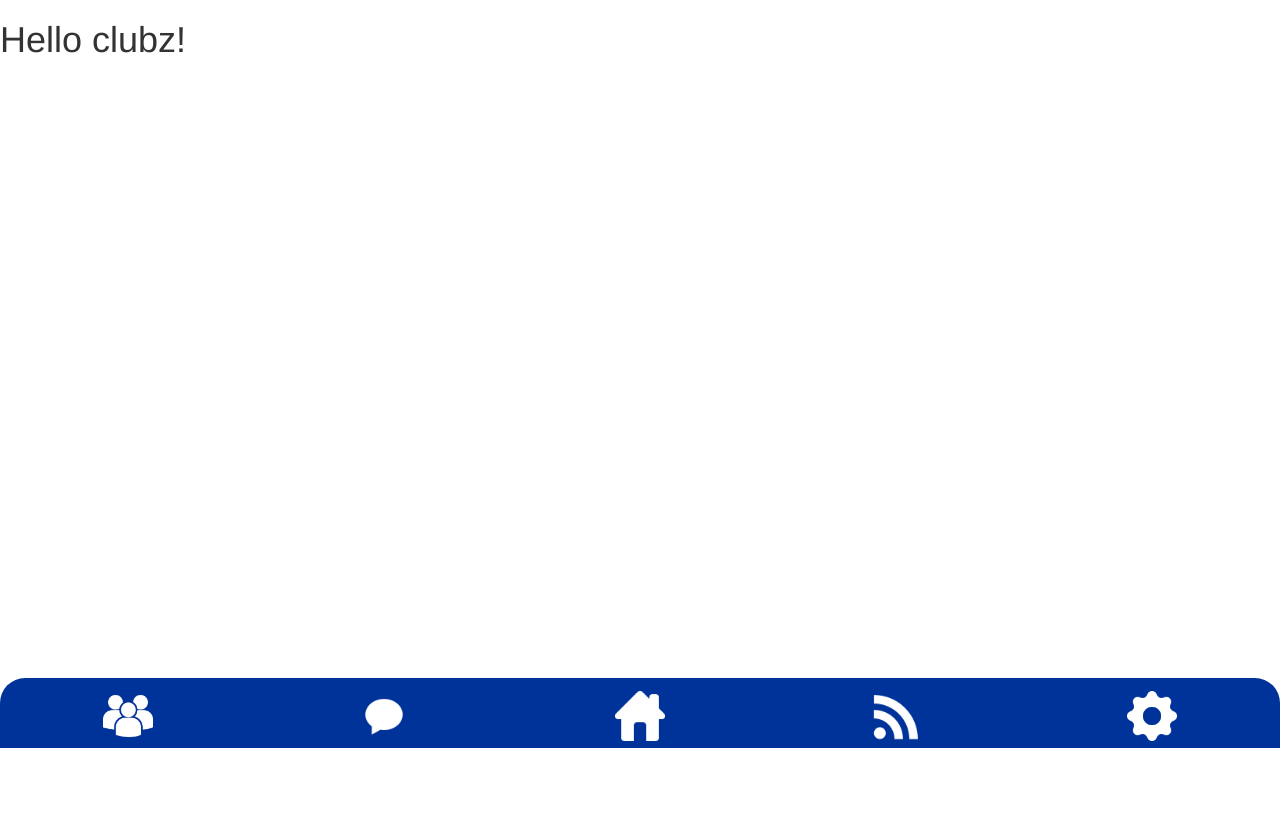
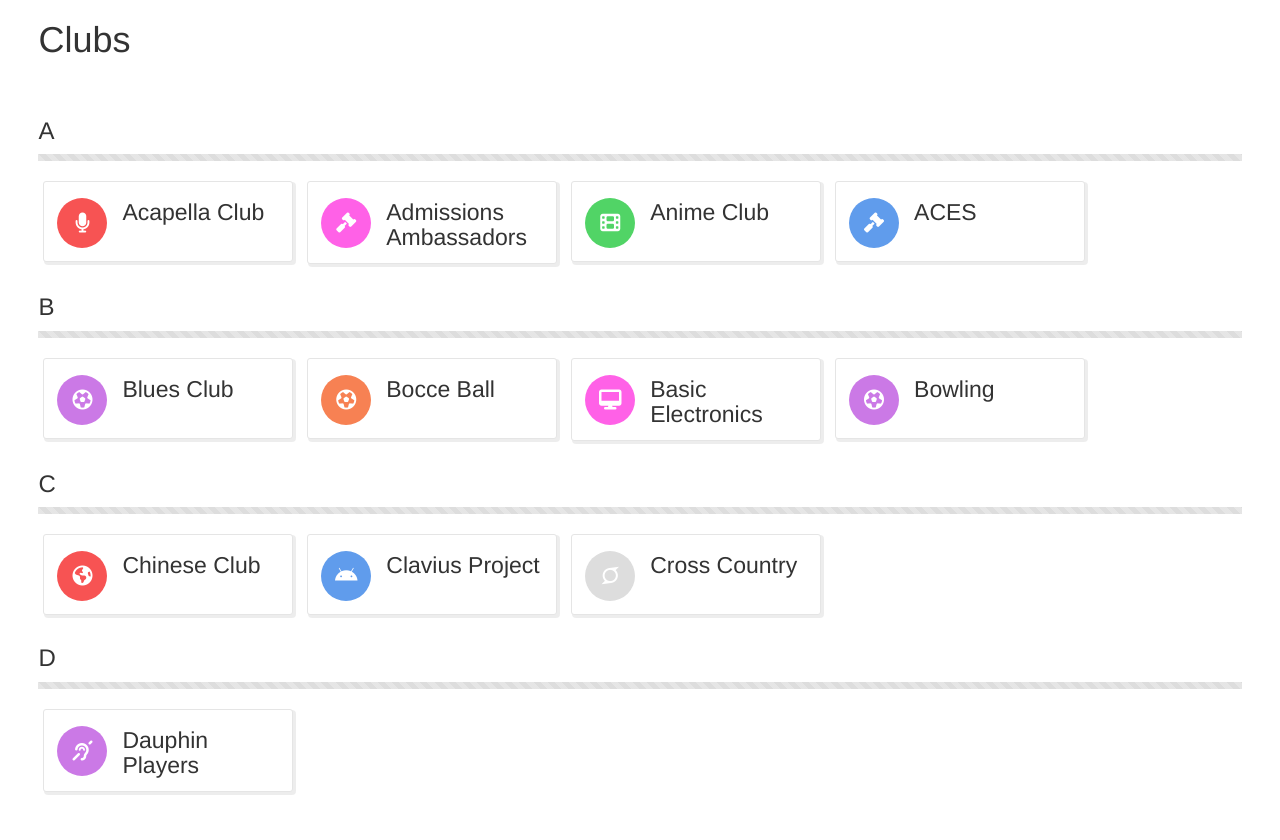
Before and after one commit to RollerCoasterMan5/Clubbub, a PHP site: page /clubs.html in a window 1280 px wide. Shown: the part 52-892 px from the top of the page. Before the commit the page ends 800 px from the top, so only its background shows below. Run offline with PHP 8.4, Linux system fonts and the light colour scheme; some libraries are stand-ins or nearby versions.

Commit message:
Updated Clubs

```diff
--- a/Website/clubbub.css
+++ b/Website/clubbub.css
@@ -27,6 +27,7 @@
 .clubbox {
 	border-radius: 30px;
 	width: 50%;
+	vertical-align: top;
 }
 
 .clubicon {
--- a/Website/clubs.html
+++ b/Website/clubs.html
@@ -1,10 +1,18 @@
 <!DOCTYPE html>
 <html>
 <title>Clubbub</title>
+
 <link rel="stylesheet" type="text/css" href="clubbub.css">
 <meta name="viewport" content="width=device-width, initial-scale=1">
 <meta name="viewport" content="initial-scale=1">
 <link rel="stylesheet" href="https://maxcdn.bootstrapcdn.com/bootstrap/3.3.7/css/bootstrap.min.css" integrity="sha384-BVYiiSIFeK1dGmJRAkycuHAHRg32OmUcww7on3RYdg4Va+PmSTsz/K68vbdEjh4u" crossorigin="anonymous">
+
+<!--INCLUDE ICONS AND ASHOBIZ-->
+<script src="https://use.fontawesome.com/d3bea03464.js"></script>
+<link href="ashobiz/src/css/ashobiz.base.css" rel="stylesheet">
+<link href="ashobiz/src/css/ashobiz-90.css" rel="stylesheet">
+<link href="ashobiz/src/css/ashobiz-20.css" rel="stylesheet">
+<link href="ashobiz/src/css/ashobiz-206.css" rel="stylesheet">
 
 <body>
 
@@ -21,41 +29,112 @@
       	<a class="navbar-brand" href="#">Clubbub</a>
      	<div class="collapse navbar-collapse" id="bs-example-navbar-collapse-1">
       	<ul class="nav navbar-nav">
-        	<li class="active"><a href="#">Clubs <span class="sr-only">(current)</span></a></li>
-        	<li><a href="#">Messages</a></li>
-        	<li><a href="#">Hub</a></li>
-        	<li><a href="#">Feed</a></li>
-        	<li><a href="#">Settings</a></li>
+        	<li class="active"><a href="clubs.html">Clubs <span class="sr-only">(current)</span></a></li>
+        	<li><a href="messages.html">Messages</a></li>
+        	<li><a href="hub.html">Hub</a></li>
+        	<li><a href="feed.html">Feed</a></li>
+        	<li><a href="settings.html">Settings</a></li>
     	</ul>
     </div>
   	</div><!-- /.container-fluid -->
 	</nav>
 
-	<h1>Hello clubz!</h1>
+	<h1 class="pagetitle">Clubs</h1>
+		<div class="scrollbox">
+			<div id="AClubs">
+			<h3>A</h3>
+				<div class="a-206-1 a-bg-grey"></div>
+				<div class="a-20 clubbox">
+					<!-- Icon -->
+					<a href="#"><i class="fa fa-microphone a-bg-red"></i></a>
+					<!-- Text -->
+					<h4><a href="#">Acapella Club</a></h4>
+				</div>
+				<div class="a-20 clubbox">
+					<!-- Icon -->
+					<a href="#"><i class="fa fa-gavel a-bg-rose"></i></a>
+					<!-- Text -->
+					<h4><a href="#">Admissions Ambassadors</a></h4>
+				</div>
+				<div class="a-20 clubbox">
+					<!-- Icon -->
+					<a href="#"><i class="fa fa-film a-bg-green"></i></a>
+					<!-- Text -->
+					<h4><a href="#">Anime Club</a></h4>
+				</div>
+				<div class="a-20 clubbox">
+					<!-- Icon -->
+					<a href="#"><i class="fa fa-gavel a-bg-blue"></i></a>
+					<!-- Text -->
+					<h4><a href="#">ACES</a></h4>
+				</div>
+			</div>
 
+			<!--B Clubs-->
+			<div>
+			<h3>B</h3>
+				<div class="a-206-1 a-bg-grey"></div>
+				<div class="a-20 clubbox">
+					<!-- Icon -->
+					<a href="#"><i class="fa fa-futbol-o a-bg-violet"></i></a>
+					<!-- Text -->
+					<h4><a href="#">Blues Club</a></h4>
+				</div>
+				<div class="a-20 clubbox">
+					<!-- Icon -->
+					<a href="#"><i class="fa fa-futbol-o a-bg-orange"></i></a>
+					<!-- Text -->
+					<h4><a href="#">Bocce Ball</a></h4>
+				</div>
+				<div class="a-20 clubbox">
+					<!-- Icon -->
+					<a href="#"><i class="fa fa-desktop a-bg-rose"></i></a>
+					<!-- Text -->
+					<h4><a href="#">Basic Electronics</a></h4>
+				</div>
+				<div class="a-20 clubbox">
+					<!-- Icon -->
+					<a href="#"><i class="fa fa-futbol-o a-bg-violet"></i></a>
+					<!-- Text -->
+					<h4><a href="#">Bowling</a></h4>
+				</div>
+			</div>
 
-	<div id="dock" style="position: fixed; bottom: 0px; left: 0px; width: 100%; color: #fff; background: #003399;">
-		<table style="width: 100%;">
-			<tr>
-			<td class="dockicon"><div id="clubicon">
-				<a href="javascript:void(0)" class="tablinks" onclick="openTab(event, 'Club')">
-				<img class="dockimg" src="Icons/ClubIcon.png" alt="ClubIcon" height="50" width="50">
-			</div></td>
-			<td class="dockicon"><div id="messageicon">
-				<img class="dockimg" src="Icons/MessageIcon.png" alt="MessageIcon" height="50" width="50">
-			</div></td>
-			<td class="dockicon"><div id="hubicon">
-				<img class="dockimg" src="Icons/HubIcon.png" alt="HubIcon" height="50" width="50">
-			</div></td>
-			<td class="dockicon"><div id="feedicon">
-				<img class="dockimg" src="Icons/FeedIcon.png" alt="FeedIcon" height="50" width="50">
-			</div></td>
-			<td class="dockicon"><div id="settingsicon">
-				<img class="dockimg" src="Icons/SettingsIcon.png" alt="SettingsIcon" height="50" width="50">
-			</div></td>
-			</tr>
-		</table>
-	</div>
+			<!--C Clubs-->
+			<div>
+			<h3>C</h3>
+				<div class="a-206-1 a-bg-grey"></div>
+				<div class="a-20 clubbox">
+					<!-- Icon -->
+					<a href="#"><i class="fa fa-globe a-bg-red"></i></a>
+					<!-- Text -->
+					<h4><a href="#">Chinese Club</a></h4>
+				</div>
+				<div class="a-20 clubbox">
+					<!-- Icon -->
+					<a href="#"><i class="fa fa-android a-bg-blue"></i></a>
+					<!-- Text -->
+					<h4><a href="#">Clavius Project</a></h4>
+				</div>
+				<div class="a-20 clubbox">
+					<!-- Icon -->
+					<a href="#"><i class="fa fa-superpowers a-bg-grey"></i></a>
+					<!-- Text -->
+					<h4><a href="#">Cross Country</a></h4>
+				</div>
+			</div>
+			<div>
+			<h3>D</h3>
+				<div class="a-206-1 a-bg-grey"></div>
+				<div class="a-20 clubbox">
+					<!-- Icon -->
+					<a href="#"><i class="fa fa-deaf a-bg-violet"></i></a>
+					<!-- Text -->
+					<h4><a href="#">Dauphin Players</a></h4>
+				</div>
+			</div>
+		</div>
+
 </body>
 
 </html>
```
